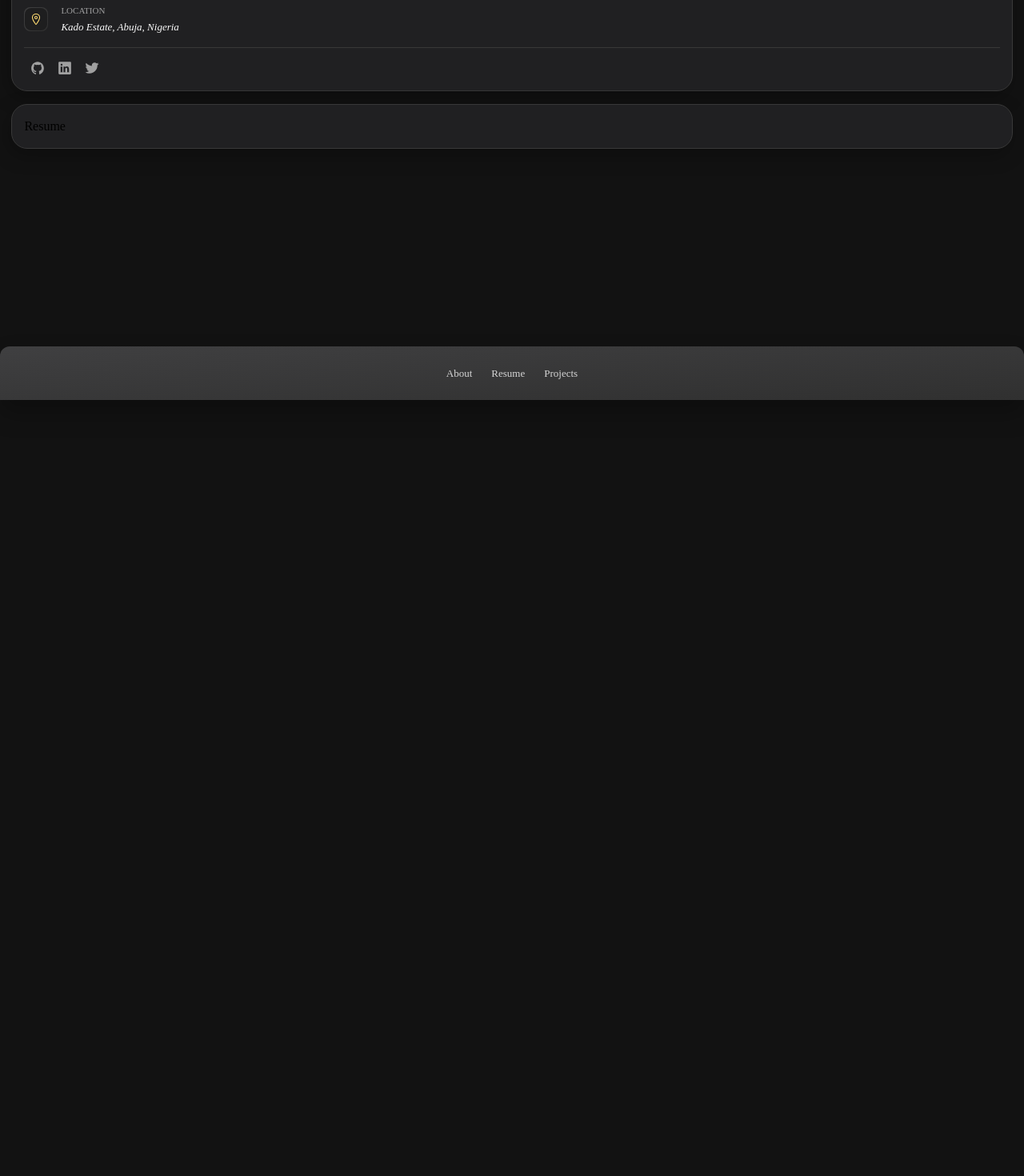
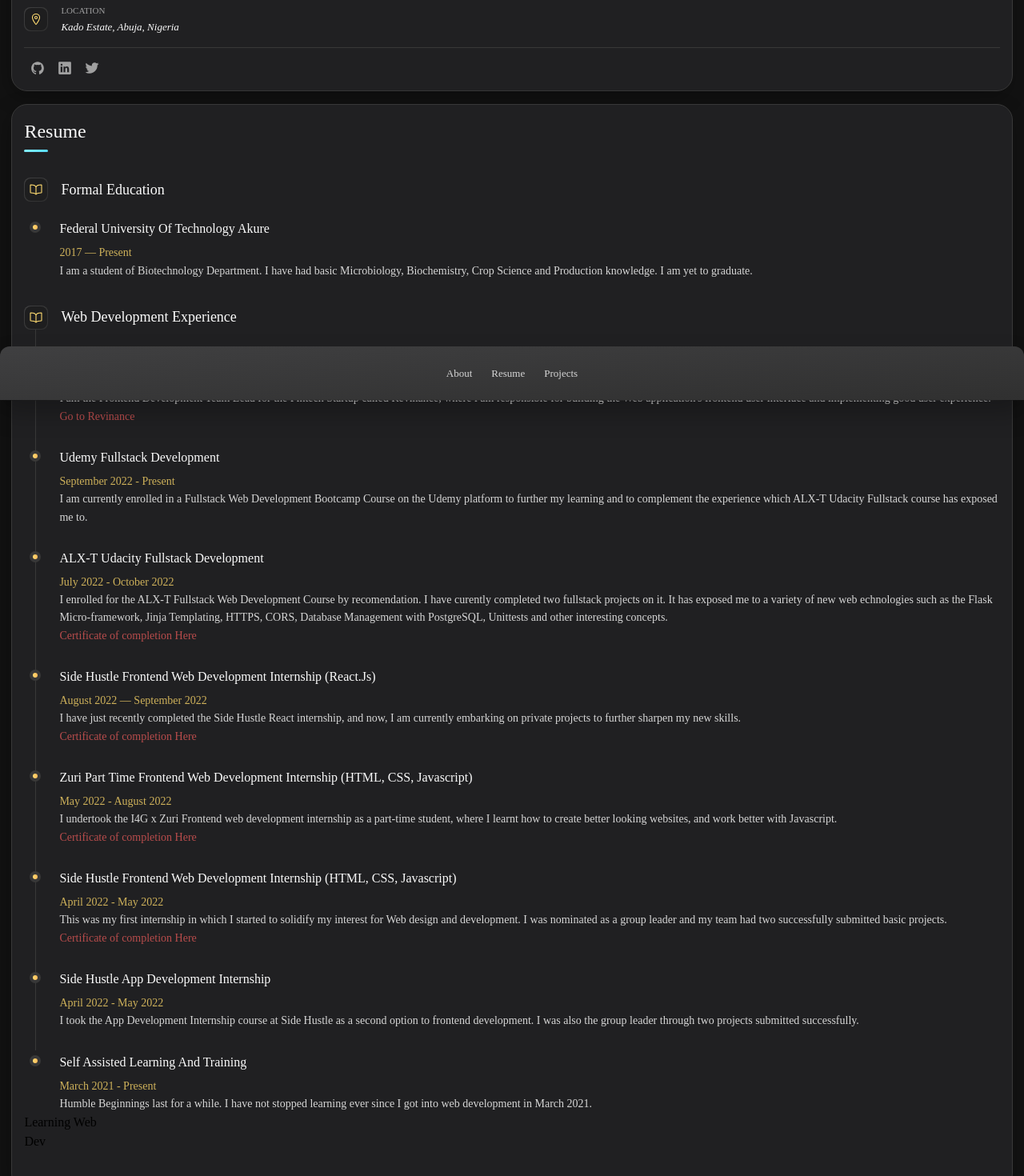
Before and after one commit to JolomiTee/JolomiTee-s-Portfolio, a React (Vite) app: page / in a window 1280 px wide. Shown: the part 300-1770 px from the top of the page at 80% size. Before the commit the page ends 800 px from the top, so only its background shows below. Built offline with nearby package versions, Linux system fonts and the light colour scheme.

Commit message:
Created Resume section

```diff
--- a/src/components/Resume.jsx
+++ b/src/components/Resume.jsx
@@ -1,8 +1,152 @@
 import React from 'react'
+const info = [
+    {
+        school: "Federal University of Technology Akure",
+        startDate: "2017",
+        endDate: "Present",
+        text: "I am a student of Biotechnology Department. I have had basic Microbiology, Biochemistry, Crop Science and Production knowledge. I am yet to graduate."
+    },
+
+    [
+        {
+            devExperience: "Revinance Frontend Development Team Lead",
+            duration: "October 2022 - February 2023",
+            text: "I am the Frontend Development Team Lead for the Fintech Startup called Revinance, where i am responsible for building the Web application's frontend user interface and implementing good user experience.",
+            link: "https://revinance.com",
+            linkText: "Go to Revinance",
+        },
+        {
+            devExperience: "Udemy Fullstack Development",
+            duration: "September 2022 - Present",
+            text: "I am currently enrolled in a Fullstack Web Development Bootcamp Course on the Udemy platform to further my learning and to complement the experience which ALX-T Udacity Fullstack course has exposed me to.",
+            link: "",
+            linkText: "",
+        },
+        {
+            devExperience: "ALX-T Udacity Fullstack Development",
+            duration: "July 2022 - October 2022",
+            text: "I enrolled for the ALX-T Fullstack Web Development Course by recomendation. I have curently completed two fullstack projects on it. It has exposed me to a variety of new web echnologies such as the Flask Micro-framework, Jinja Templating, HTTPS, CORS, Database Management with PostgreSQL, Unittests and other interesting concepts.",
+            link: "https://confirm.udacity.com/AECLR25X",
+            linkText: "Certificate of completion Here",
+        },
+        {
+            devExperience: "Side Hustle Frontend Web Development Internship (React.js)",
+            duration: "August 2022 — September 2022",
+            text: "I have just recently completed the Side Hustle React internship, and now, I am currently embarking on private projects to further sharpen my new skills.",
+            link: "https://certificate.terrahq.co/14592LWESJDGNX21",
+            linkText: "Certificate of completion Here",
+        },
+        {
+            devExperience: "Zuri Part Time Frontend Web Development Internship (HTML, CSS, Javascript)",
+            duration: "May 2022 - August 2022",
+            text: "I undertook the I4G x Zuri Frontend web development internship as a part-time student, where I learnt how to create better looking websites, and work better with Javascript.",
+            link: "https://drive.google.com/file/d/1DCvSFASQgnw3Wz8j9ZGUb5zJn-9slS2b/view?usp=sharing",
+            linkText: "Certificate of completion Here",
+        },
+        {
+            devExperience: "Side Hustle Frontend Web Development Internship (HTML, CSS, Javascript)",
+            duration: "April 2022 - May 2022",
+            text: "This was my first internship in which I started to solidify my interest for Web design and development. I was nominated as a group leader and my team had two successfully submitted basic projects.",
+            link: "https://certificate.terrahq.co/1262373MHY01",
+            linkText: "Certificate of completion Here",
+        },
+        {
+            devExperience: "Side Hustle App Development Internship",
+            duration: "April 2022 - May 2022",
+            text: "I took the App Development Internship course at Side Hustle as a second option to frontend development. I was also the group leader through two projects submitted successfully.",
+            link: "",
+            linkText: "",
+        },
+        {
+            devExperience: "Self Assisted Learning and Training",
+            duration: "March 2021 - Present",
+            text: "Humble Beginnings last for a while. I have not stopped learning ever since I got into web development in March 2021.",
+            link: "",
+            linkText: "",
+        },
+    ]
+]
 
 const Resume = () => {
   return (
-    <article>Resume</article>
+    <article className="resume" data-page="resume">
+
+        <header>
+            <h2 className="h2 article-title mb-8">Resume</h2>
+        </header>
+
+        <section className="timeline mb-8">
+
+            <div className="title-wrapper flex items-center gap-4 mb-6">
+
+                <div className="icon-box">
+                    <ion-icon name="book-outline"></ion-icon>
+                </div>
+
+                <h3 className="h3">Formal Education</h3>
+
+            </div>
+
+            <ul className="timeline-list text-fs-6 ml-11">
+
+                <li className="timeline-item relative">
+
+                    <h4 className="h4 timelime-item-title text-fs-6 leading-[1.3] mb-2">
+                        Federal University of Technology Akure
+                    </h4>
+
+                    <span className='text-vegas-gold font-fw-400 leading-[1.6]'>2017 — Present</span>
+
+                    <p className="timeline-text text-light-gray font-fw-300 leading-[1.6]">
+                        I am a student of Biotechnology Department. I have had basic Microbiology, Biochemistry, Crop Science and Production knowledge. I am yet to graduate.
+                    </p>
+                </li>
+
+            </ul>
+        </section>
+
+        <section className="timeline mb-8">
+
+            <div className="title-wrapper flex items-center gap-4 mb-6">
+
+                <div className="icon-box">
+                    <ion-icon name="book-outline"></ion-icon>
+                </div>
+
+                <h3 className="h3">Web Development Experience</h3>
+
+            </div>
+
+            <ul className="timeline-list text-fs-6 ml-11">
+                {
+                    info[1].map((items, index) => (
+                        <li key={index} className="timeline-item relative">
+
+                            <h4 className="h4 timelime-item-title text-fs-6 leading-[1.3] mb-2">
+                                {items.devExperience}
+                            </h4>
+
+                            <span className='text-vegas-gold font-fw-400 leading-[1.6]'>{items.duration}</span>
+
+                            <p className="timeline-text text-light-gray font-fw-300 leading-[1.6]">{items.text}
+                                <a target="_blank" href={items.link}>{items.linkText}</a>
+                            </p>
+                        </li>
+                    ))
+                }
+
+
+
+            </ul>
+
+                <h1>Learning Web <span>Dev</span></h1>
+
+
+
+        </section>
+
+
+    </article>
   )
 }
 
--- a/src/index.css
+++ b/src/index.css
@@ -87,7 +87,7 @@ article.active{
 .h5{@apply text-fs-5 font-fw-500;}
 
 .article-title{
-    @apply relative pb-2 mb-2;
+    @apply relative pb-2;
 }
 .article-title::after{
     content: "";
@@ -170,3 +170,16 @@ article.active{
 }
 
 /* Testimonial Modal Container */
+
+/* Resume */
+.timeline-item:not(:last-child){ margin-bottom: 30px;}
+.timeline-item:not(:last-child)::before{
+    content: "";
+    height: calc(100% + 50px);
+    @apply absolute top-[-25px] left-[-30px] w-[1px] bg-jet
+}
+.timeline-item::after{
+    content: '';
+    @apply absolute top-[5px] left-[-33px] w-[6px] h-[6px] bg-gradient-yellow rounded-full shadow-timeline
+
+}
--- a/tailwind.config.js
+++ b/tailwind.config.js
@@ -41,6 +41,7 @@ export default {
             "3": "0 16px 40px hsla(0, 0%, 0%, 0.25)",
             "4": "0 25px 50px hsla(0, 0%, 0%, 0.15)",
             "5": "0 24px 80px hsla(0, 0%, 0%, 0.25)",
+            "timeline": "0 0 0 4px #383838"
         },
         transitionProperty: {
             "1": "0.25s ease",
```
